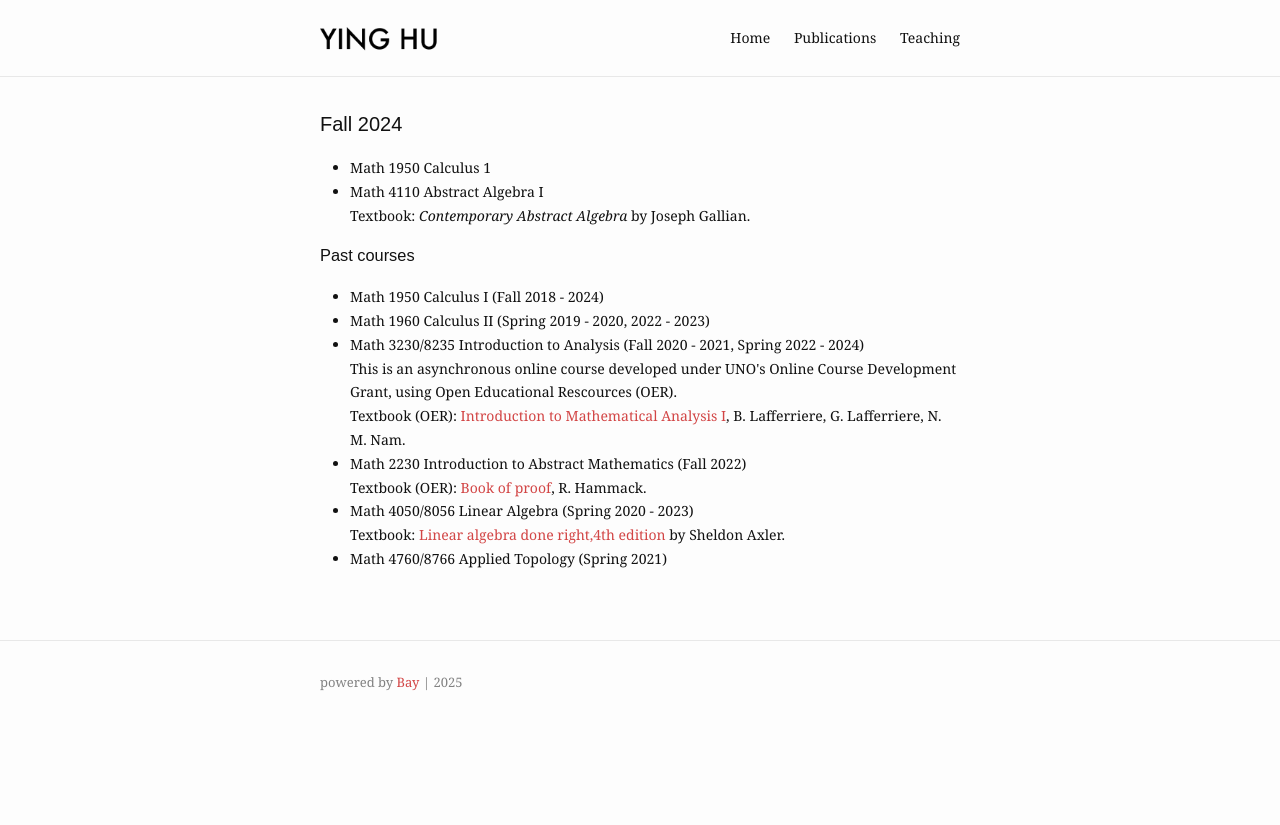
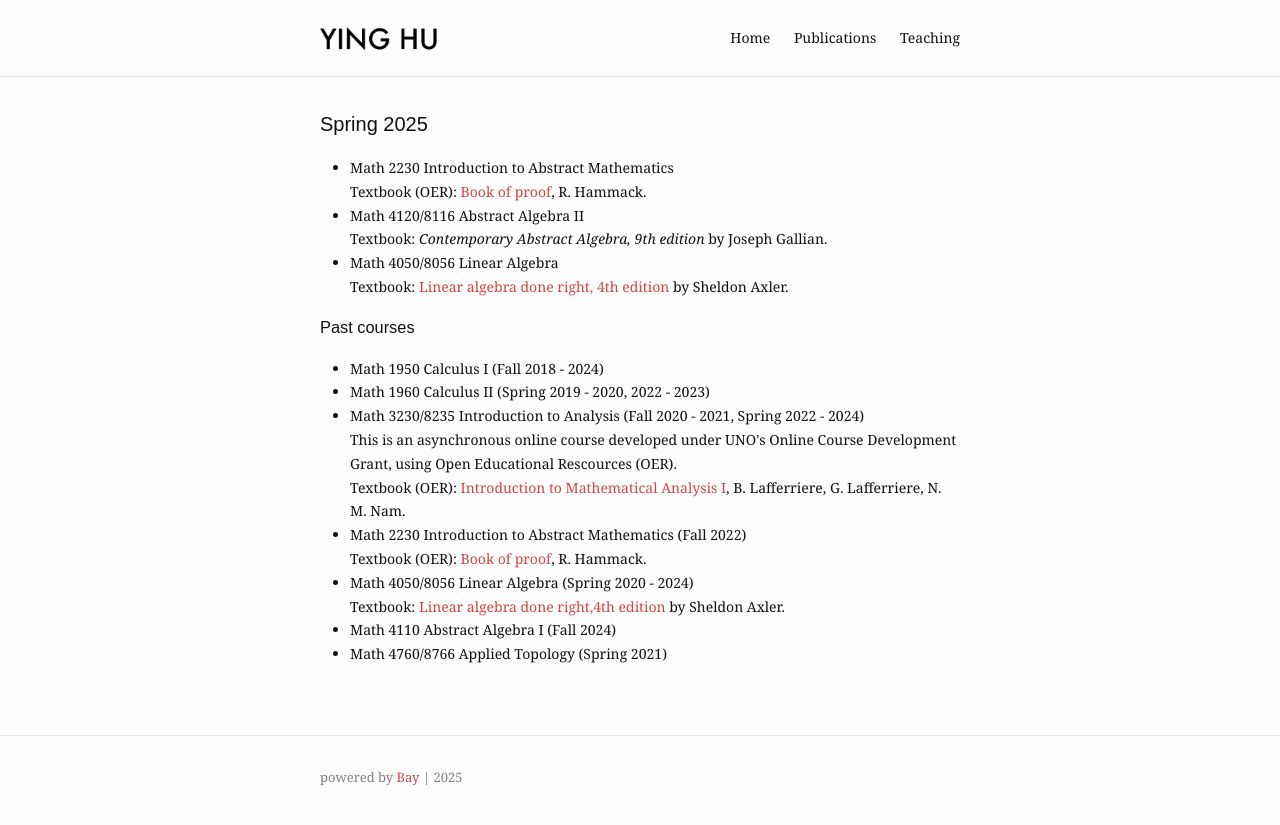
Before and after one commit to yinghu-math/yinghu-math.github.io, a Jekyll site: the page built from teaching.md, in a window 1280 px wide. Shown: the top 825 px of the page. Built offline with Jekyll 4.4.1, drawn with Linux system fonts in a browser that asks for light colours.

Commit message:
2025 feb update

```diff
--- a/teaching.md
+++ b/teaching.md
@@ -1,16 +1,19 @@
 ---
 layout: work
-title: Fall 2024
+title: Spring 2025
 slug: /teaching
 ---
 
 <ul>
+<li>Math 2230 Introduction to Abstract Mathematics <br>
+    Textbook (OER): <a href="https://www.people.vcu.edu/~rhammack/BookOfProof/">Book of proof</a>, R. Hammack.<br>
+    </li>
 <li>
-Math 1950 Calculus 1
+Math 4120/8116 Abstract Algebra II <br>
+Textbook: <em>Contemporary Abstract Algebra, 9th edition</em> by Joseph Gallian.
 </li>
-<li>
-Math 4110 Abstract Algebra I  <br>
-Textbook: <em>Contemporary Abstract Algebra</em> by Joseph Gallian.
+<li>Math 4050/8056 Linear Algebra<br>
+    Textbook: <a href="https://linear.axler.net/">Linear algebra done right, 4th edition</a> by Sheldon Axler.
 </li>
 </ul>
 
@@ -28,8 +31,10 @@ Textbook: <em>Contemporary Abstract Algebra</em> by Joseph Gallian.
     <li>Math 2230 Introduction to Abstract Mathematics (Fall 2022) <br>
     Textbook (OER): <a href="https://www.people.vcu.edu/~rhammack/BookOfProof/">Book of proof</a>, R. Hammack.<br>
     </li>
-    <li>Math 4050/8056 Linear Algebra (Spring 2020 - 2023)<br>
+    <li>Math 4050/8056 Linear Algebra (Spring 2020 - 2024)<br>
     Textbook: <a href="https://linear.axler.net/">Linear algebra done right,4th edition</a> by Sheldon Axler.
+    </li>
+    <li> Math 4110 Abstract Algebra I (Fall 2024)
     </li>
     <li>Math 4760/8766 Applied Topology (Spring 2021)
     </li>
```
Also changed, not shown: index.md (+10 -1 lines).
